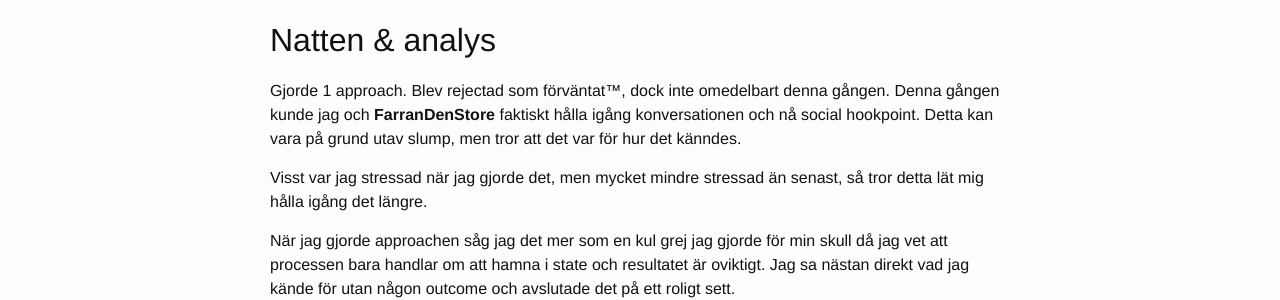
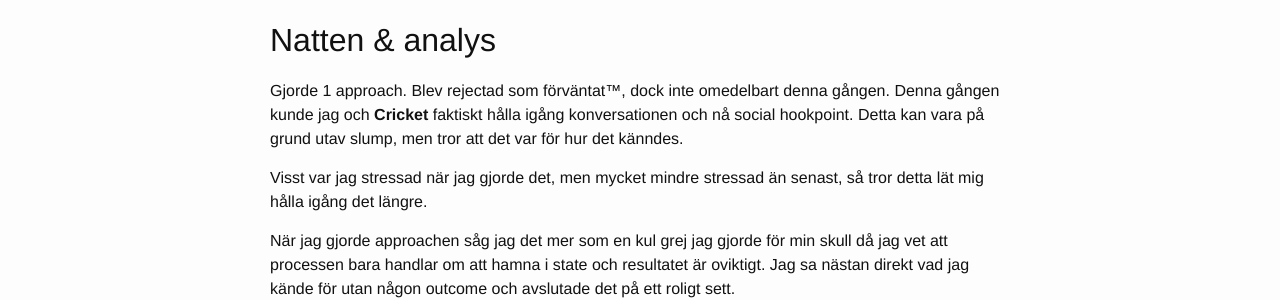
Before and after one commit to state-man/state-man.github.io, a Jekyll site: the page built from _posts/2015-09-11-initial-commit.markdown, in a window 1280 px wide. Shown: the part 406-706 px from the top of the page. Built offline with Jekyll 4.4.1, drawn with Linux system fonts in a browser that asks for light colours.

Commit message:
Same as last

```diff
--- a/_posts/2015-09-11-initial-commit.markdown
+++ b/_posts/2015-09-11-initial-commit.markdown
@@ -15,7 +15,7 @@ tags: approach anxiety
 
 ## Natten & analys
 
-Gjorde 1 approach. Blev rejectad som förväntat™, dock inte omedelbart denna gången. Denna gången kunde jag och **FarranDenStore** faktiskt hålla igång konversationen och nå social hookpoint. Detta kan vara på grund utav slump, men tror att det var för hur det känndes.
+Gjorde 1 approach. Blev rejectad som förväntat™, dock inte omedelbart denna gången. Denna gången kunde jag och **Cricket** faktiskt hålla igång konversationen och nå social hookpoint. Detta kan vara på grund utav slump, men tror att det var för hur det känndes.
 
 Visst var jag stressad när jag gjorde det, men mycket mindre stressad än senast, så tror detta lät mig hålla igång det längre.
 
--- a/_posts/2015-11-06-fr-man-verkligen.markdown
+++ b/_posts/2015-11-06-fr-man-verkligen.markdown
@@ -7,7 +7,7 @@ tags: ["konfrontation", "eskalera", "Darin", "Omnia"]
 ---
 
 # Natten
-Ok, denna natten blev ganska fuckad. Allt började väldigt dåligt med att jag stod väntandes i regnet i 1 timme då [**Chodegirl**](/om-mig#Personer) var tvungen att skita (Han skiter alltid på sin skola som ligger en bit bort). Kanske var mitt fel för att jag bestämde mig för att inte dra upp till skolan, men jag menar kom igen, hur lång tid kan det egentligen ta att skita? Jag försökte samt ringa [**FarranDenStore**](/om-mig#Personer), men han svarade inte.
+Ok, denna natten blev ganska fuckad. Allt började väldigt dåligt med att jag stod väntandes i regnet i 1 timme då [**Chodegirl**](/om-mig#Personer) var tvungen att skita (Han skiter alltid på sin skola som ligger en bit bort). Kanske var mitt fel för att jag bestämde mig för att inte dra upp till skolan, men jag menar kom igen, hur lång tid kan det egentligen ta att skita? Jag försökte samt ringa [**Cricket**](/om-mig#Personer), men han svarade inte.
 
 Aja, nog om det. Kontenan av detta blev i alla fall att mitt hår blev förstört, vilket gör mig väldigt ledsen. Jag gillar mitt hår! När han äntligen kom fram bestämde vi oss för att dra till gratisklubben då han är en fattig jävel. Den fattiga clubben är helt ok, men färre brudar går dit så det blir svårare att komma i gång där. Men vi är vana vid det här laget och tackar aldrig nej till en fin utmaning, så av blir det!
 
```
